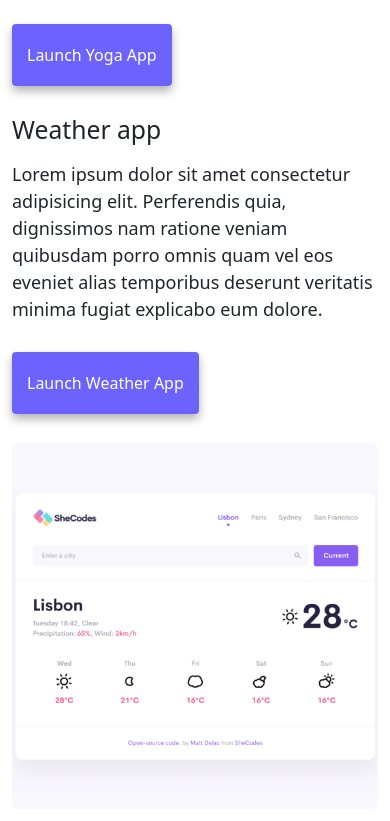
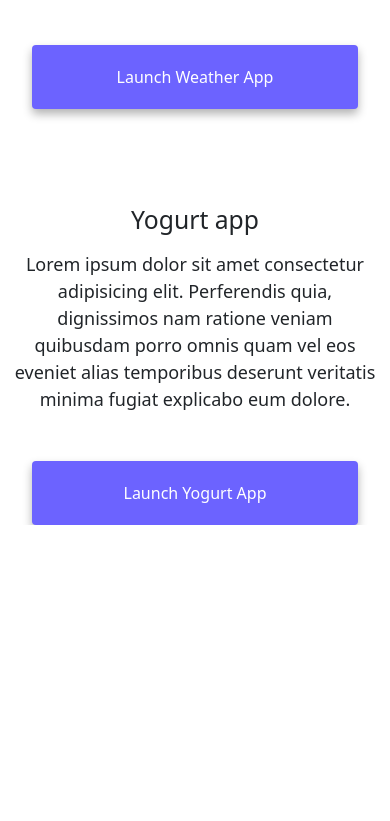
Before and after one commit to Aliciaasmbc/Advanced-Tools-Homework, a plain HTML site: page index.html in a window 390 px wide. Shown: the part 1003-1824 px from the top of the page. After the commit the page ends 1528 px from the top, so only its background shows below. Drawn offline with nearby package versions, Linux system fonts and the light colour scheme.

Commit message:
made it more responsive

```diff
--- a/index.html
+++ b/index.html
@@ -86,14 +86,14 @@
     </div>
     <div class="container">
       <div class="row">
-        <div class="col-md-6">
+        <div class="col-sm-6">
           <img
             src="/images/yoga.png"
             alt="Yoga project"
-            class="img-fluid rounded"
+            class="img-fluid rounded d-none d-sm-block"
           />
         </div>
-        <div class="col-md-6">
+        <div class="col-sm-6">
           <h2 class="mb-3">Yoga app</h2>
           <p>
             Lorem ipsum dolor sit amet consectetur adipisicing elit. Perferendis
@@ -102,14 +102,14 @@
             explicabo eum dolore.
           </p>
           <div class="mt-5">
-            <a href="#" class="primary-link" title="Yoga project"
+            <a href="#" class="primary-link project-link" title="Yoga project"
               >Launch Yoga App</a
             >
           </div>
         </div>
       </div>
       <div class="row mt-5">
-        <div class="col-md-6">
+        <div class="col-sm-6">
           <h2 class="mb-3">Weather app</h2>
           <p>
             Lorem ipsum dolor sit amet consectetur adipisicing elit. Perferendis
@@ -118,28 +118,31 @@
             explicabo eum dolore.
           </p>
           <div class="mb-5 mt-5">
-            <a href="#" class="primary-link" title="Weather project"
+            <a
+              href="#"
+              class="primary-link project-link"
+              title="Weather project"
               >Launch Weather App</a
             >
           </div>
         </div>
-        <div class="col-md-6">
+        <div class="col-sm-6">
           <img
             src="/images/weather.png"
             alt="Weather project"
-            class="img-fluid rounded"
+            class="img-fluid rounded d-none d-sm-block"
           />
         </div>
       </div>
       <div class="row mt-5">
-        <div class="col-md-6">
+        <div class="col-sm-6">
           <img
             src="/images/yogurt.png"
             alt="yogurt project"
-            class="img-fluid rounded"
+            class="img-fluid rounded d-none d-sm-block"
           />
         </div>
-        <div class="col-md-6">
+        <div class="col-sm-6">
           <h2 class="mb-3">Yogurt app</h2>
           <p>
             Lorem ipsum dolor sit amet consectetur adipisicing elit. Perferendis
@@ -148,7 +151,7 @@
             explicabo eum dolore.
           </p>
           <div class="mt-5">
-            <a href="#" class="primary-link" title="yogurt project"
+            <a href="#" class="primary-link project-link" title="yogurt project"
               >Launch Yogurt App</a
             >
           </div>
--- a/styles.css
+++ b/styles.css
@@ -5,7 +5,7 @@
 }
 
 body {
-  margin-top: 100px;
+  margin: 100px 0;
 }
 
 h1,
@@ -86,3 +86,29 @@ p {
 .email-link:hover {
   text-decoration: underline;
 }
+
+.primary-link:hover {
+  color: white;
+}
+
+@media (max-width: 576px) {
+  h1 {
+    font-size: 48px;
+    line-height: 1.5;
+  }
+
+  h2 {
+    font-size: 32px;
+    text-align: center;
+  }
+
+  p {
+    text-align: center;
+  }
+
+  .project-link {
+    display: block;
+    text-align: center;
+    margin: 0 20px;
+  }
+}
```
Also changed, not shown: about.html (+3 -3 lines).
